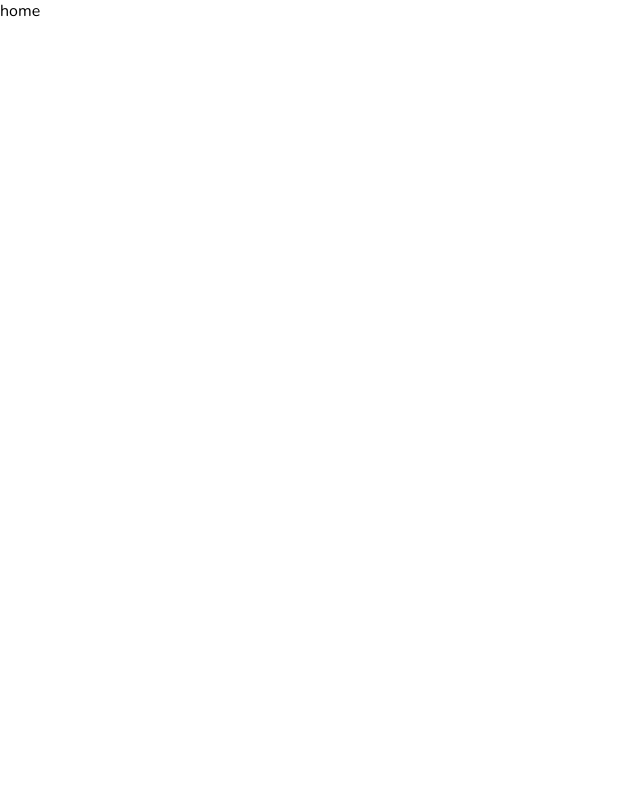
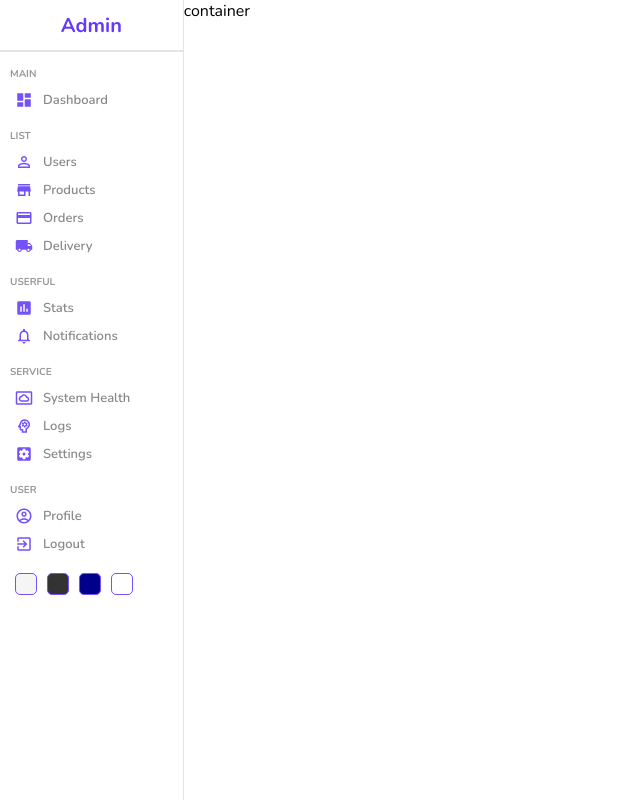
Before and after one commit to MarceloG2021/-AdminDashboard, a React (Create React App) app: page / in a window 1280 px wide. Shown: the whole page, without its empty margins (0-640 px from the left). Built offline with nearby package versions, Linux system fonts and the light colour scheme.

Commit message:
React Sidebar Design

```diff
--- a/package.json
+++ b/package.json
@@ -3,6 +3,10 @@
   "version": "0.1.0",
   "private": true,
   "dependencies": {
+    "@emotion/react": "^11.9.0",
+    "@emotion/styled": "^11.8.1",
+    "@mui/icons-material": "^5.6.2",
+    "@mui/material": "^5.7.0",
     "@testing-library/jest-dom": "^5.16.4",
     "@testing-library/react": "^13.2.0",
     "@testing-library/user-event": "^13.5.0",
--- /dev/null
+++ b/src/components/sidebar/Sidebar.jsx
@@ -0,0 +1,90 @@
+import DashboardIcon from '@mui/icons-material/Dashboard';
+import PersonOutlineOutlinedIcon from '@mui/icons-material/PersonOutlineOutlined';
+import LocalShippingIcon from "@mui/icons-material/LocalShipping";
+import StoreIcon from "@mui/icons-material/Store";
+import CreditCardIcon from '@mui/icons-material/CreditCard';
+import InsertChartIcon from "@mui/icons-material/InsertChart";
+import SettingsApplicationsIcon from "@mui/icons-material/SettingsApplications";
+import ExitToAppIcon from "@mui/icons-material/ExitToApp";
+import NotificationsNoneIcon from "@mui/icons-material/NotificationsNone";
+import SettingsSystemDaydreamOutlinedIcon from "@mui/icons-material/SettingsSystemDaydreamOutlined";
+import PsychologyOutlinedIcon from "@mui/icons-material/PsychologyOutlined";
+import AccountCircleOutlinedIcon from "@mui/icons-material/AccountCircleOutlined";
+import "./sidebar.scss"
+
+export const Sidebar = () => {
+  return (
+    <div className='sidebar '>
+        <div className="top">
+            <span className="logo">Admin</span>
+        </div>
+        <hr/>
+        <div className="center">
+            <ul>
+                <p className="title">MAIN</p>
+                <li>
+                    <DashboardIcon className="icon"/>
+                    <span>Dashboard</span>
+                </li>
+                <p className="title">LIST</p>
+                <li>
+                    <PersonOutlineOutlinedIcon className="icon"/>
+                    <span>Users</span>
+                </li>
+                <li>
+                    <StoreIcon className="icon"/>
+                    <span>Products</span>
+                </li>
+                <li>
+                    <CreditCardIcon className="icon"/>
+                    <span>Orders</span>
+                </li>
+                <li>
+                    <LocalShippingIcon className="icon"/>
+                    <span>Delivery</span>
+                </li>
+                <p className="title">USERFUL</p>
+                <li>
+                    <InsertChartIcon className="icon"/>
+                    <span>Stats</span>
+                </li>
+                <li>
+                    <NotificationsNoneIcon className="icon"/>
+                    <span>Notifications</span>
+                </li>
+                <p className="title">SERVICE</p>
+                <li>
+                    <SettingsSystemDaydreamOutlinedIcon className="icon"/>
+                    <span>System Health</span>
+                </li>
+                <li>
+                    <PsychologyOutlinedIcon className="icon"/>
+                    <span>Logs</span>
+                </li>
+                <li>
+                    <SettingsApplicationsIcon className="icon"/>
+                    <span>Settings</span>
+                </li>
+                <p className="title">USER</p>
+                <li>
+                    <AccountCircleOutlinedIcon className="icon"/>
+                    <span>Profile</span>
+                </li>
+                <li>
+                    <ExitToAppIcon className="icon"/>
+                    <span>Logout</span>
+                </li>
+            </ul>
+        </div>
+        <div className="botton">
+            <div className="colorOption"></div>
+            <div className="colorOption"></div>
+            <div className="colorOption"></div>
+            <div className="colorOption"></div>
+        </div>
+    </div>
+  )
+}
+
+
+export default Sidebar
--- /dev/null
+++ b/src/components/sidebar/sidebar.scss
@@ -0,0 +1,90 @@
+.sidebar {
+    flex: 1;
+    border-right: 0.5px solid rgb(230, 227, 227);
+    min-height: 100vh;
+    background-color: white;
+
+    .top {
+        height: 50px;
+        display: flex;
+        align-items: center;
+        justify-content: center;
+
+        .logo {
+            font-size: 20px;
+            font-weight: bold;
+            color: #6439ff;
+        }
+    }
+
+    hr {
+        height: 0;
+        border: 0.5px solid rgb(230, 227, 227)
+    }
+
+    .center {
+        padding-left: 10px;
+
+        ul {
+            list-style: none;
+            margin: 0;
+            padding: 0;
+
+            .title {
+                font-size: 10px;
+                font-weight: bold;
+                color: #999;
+                margin-top: 15px;
+                margin-bottom: 5px;
+            }
+
+            li {
+                display: flex;
+                align-items: center;
+                padding: 5px;
+                cursor: pointer;
+
+                &:hover {
+                    background-color: #ece8ff;
+                }
+
+                .icon {
+                    font-size: 18px;
+                    color: #7451f8
+                }
+
+                span {
+                    font-size: 13px;
+                    font-weight: 600;
+                    color: #888;
+                    margin-left: 10px;
+                }
+            }
+        }
+    }
+
+    .botton {
+        display: flex;
+        align-items: center;
+        margin: 10px;
+
+        .colorOption {
+            width: 20px;
+            height: 20px;
+            border-radius: 5px;
+            border: 1px solid #7451f8;
+            cursor: pointer;
+            margin: 5px;
+
+            &:nth-child(1) {
+                background-color: whitesmoke;
+            }
+            &:nth-child(2) {
+                background-color: #333;
+            }
+            &:nth-child(3) {
+                background-color: darkblue;
+            }
+        }
+    }
+}
--- a/src/pages/home/Home.jsx
+++ b/src/pages/home/Home.jsx
@@ -1,12 +1,14 @@
+import Sidebar from "../../components/sidebar/Sidebar"
 import "./home.scss"
 
 const Home = () => {
   return (
     <div className="home">
-        home
+        <Sidebar/>
+        <div className="homeContainer">container</div>
     </div>
-  )
-}
+  );
+};
 
 
 export default Home
--- a/src/pages/home/home.scss
+++ b/src/pages/home/home.scss
@@ -0,0 +1,7 @@
+.home {
+    display: flex;
+
+    .homeContainer{
+        flex: 6;
+    }
+}
```
Also changed, not shown: src/components/navbar/Navbar.jsx (added, +9 -0 lines), src/components/navbar/navbar.scss (added), 2 other files (tests, documents, lock files or other folders).
